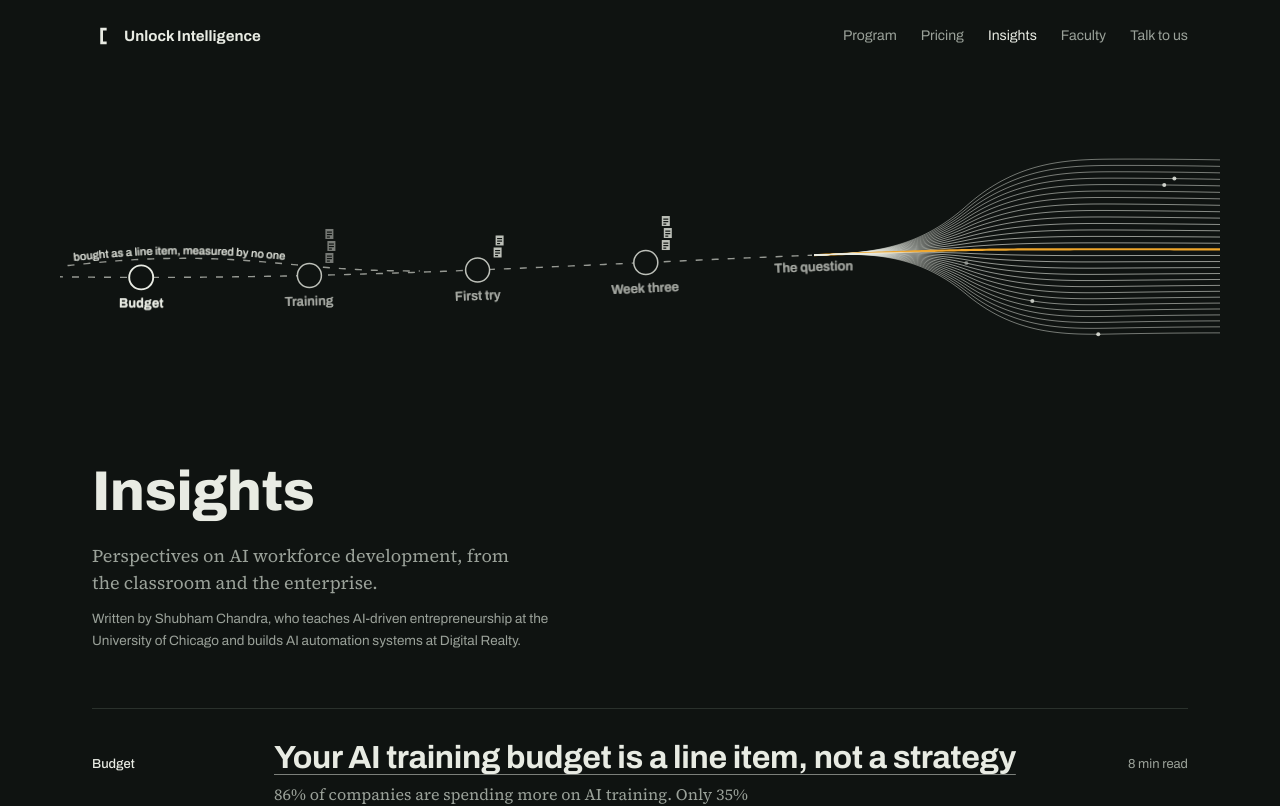
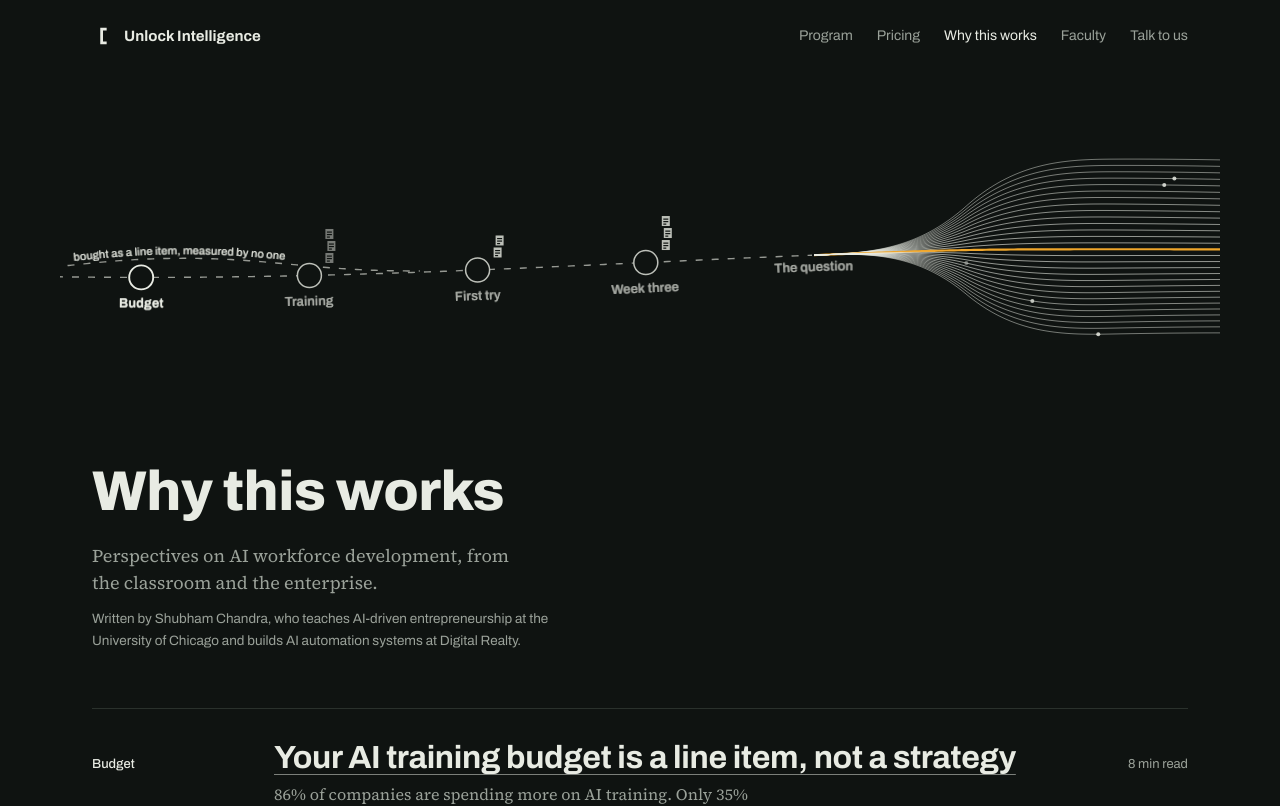
Before and after one commit to ShubhamMChandra/unlock_intelligence, a Next.js app: page /insights in a window 1280 px wide. Shown: the top 806 px of the page. Built offline with nearby package versions, Linux system fonts and the light colour scheme.

Commit message:
feat: rename Insights to Why this works
Nav, footer, 404 link, page heading and page title. The URL stays
/insights so existing links keep working.

Co-Authored-By: Claude Opus 5.5 <noreply@anthropic.com>
Claude-Session: https://claude.ai/code/session_01FDP1fNGtEapygtohoVv6zk

```diff
--- a/src/app/(marketing)/insights/page.tsx
+++ b/src/app/(marketing)/insights/page.tsx
@@ -11,10 +11,10 @@ import { Closing } from "@/components/stream/sections/closing";
 const description = "Perspectives on AI workforce development, from the classroom and the enterprise.";
 
 export const metadata: Metadata = {
-  title: "Insights",
+  title: "Why this works",
   description,
   openGraph: {
-    title: "Insights",
+    title: "Why this works",
     description,
   },
 };
--- a/src/app/not-found.tsx
+++ b/src/app/not-found.tsx
@@ -40,7 +40,7 @@ export default function NotFound() {
                 textLink,
               )}
             >
-              Insights
+              Why this works
             </Link>
             <Link
               href="/contact"
--- a/src/components/stream/insights/insights-index.tsx
+++ b/src/components/stream/insights/insights-index.tsx
@@ -26,7 +26,7 @@ export function InsightsIndex() {
 
       <div className="mx-auto max-w-[1160px] px-4 pb-8 pt-6 md:px-8 md:pt-8">
         <header className="max-w-[60ch]">
-          <h1 className={cn(sectionTitle, "text-[40px] md:text-[56px] [font-stretch:80%]")}>Insights</h1>
+          <h1 className={cn(sectionTitle, "text-[40px] md:text-[56px] [font-stretch:80%]")}>Why this works</h1>
           <p className={cn(lead, "max-w-[44ch] text-[17px] md:text-[18px]")}>
             Perspectives on AI workforce development, from the classroom and the enterprise.
           </p>
--- a/src/components/stream/stream-links.ts
+++ b/src/components/stream/stream-links.ts
@@ -7,7 +7,7 @@
 export const streamLinks = [
   { label: "Program", href: "/#program" },
   { label: "Pricing", href: "/#pricing" },
-  { label: "Insights", href: "/insights" },
+  { label: "Why this works", href: "/insights" },
   { label: "Faculty", href: "/team" },
   { label: "Talk to us", href: "/contact" },
 ];
```
